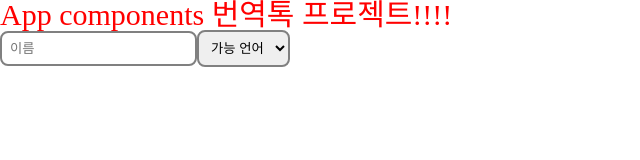
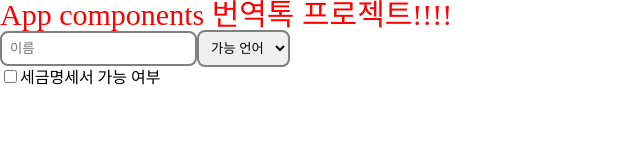
Before and after one commit to TranslationTalk/Front-End, a React (Create React App) app: page / in a window 1280 px wide. Shown: the top 160 px of the page, without its empty margins (0-640 px from the left). Built offline with nearby package versions, Linux system fonts and the light colour scheme.

Commit message:
:sparkles: Feat: CheckBoxInput 추가
props(id, onChange, label) 추가

```diff
--- a/src/App.jsx
+++ b/src/App.jsx
@@ -1,5 +1,6 @@
 import React, { useState } from 'react'
 import styled from 'styled-components'
+import CheckBoxInput from './components/Input/CheckBoxInput'
 import SelectInput from './components/Input/SelectInput'
 import TextInput from './components/Input/TextInput'
 
@@ -8,13 +9,19 @@ function App() {
     name: '',
     career: '',
     language: '',
+    taxPossible: false,
     introduction: '',
   })
 
   const handleChange = e => {
     console.log(e.target.id)
     console.log(e.target.value)
-    setFormData(prev => ({ ...prev, [e.target.id]: e.target.value }))
+    console.log(e.target.checked)
+    setFormData(prev => ({
+      ...prev,
+      [e.target.id]: e.target.value,
+      taxPossible: e.target.checked ?? false,
+    }))
   }
 
   console.log(formData)
@@ -35,6 +42,11 @@ function App() {
         defaultOption="가능 언어"
         options={['한국어', '영어', '일본어']}
       />
+      <CheckBoxInput
+        id="taxPossible"
+        onChange={handleChange}
+        label="세금명세서 가능 여부"
+      />
     </div>
   )
 }
--- /dev/null
+++ b/src/components/Input/CheckBoxInput.jsx
@@ -0,0 +1,30 @@
+/*
+common input component:
+checkbox input
+*/
+import React from 'react'
+import PropTypes from 'prop-types'
+import styled from 'styled-components'
+
+const CheckBoxInput = ({ id, onChange, label }) => (
+  <Container>
+    <Input type="checkbox" id={id} onChange={onChange} value={label} />
+    <label htmlFor={label}>{label}</label>
+  </Container>
+)
+
+const Container = styled.div``
+
+const Input = styled.input`
+  padding: 0.5rem;
+  border-radius: 0.5rem;
+  border: 2px solid gray;
+`
+
+CheckBoxInput.propTypes = {
+  id: PropTypes.string,
+  onChange: PropTypes.func.isRequired,
+  label: PropTypes.string.isRequired,
+}
+
+export default CheckBoxInput
```
